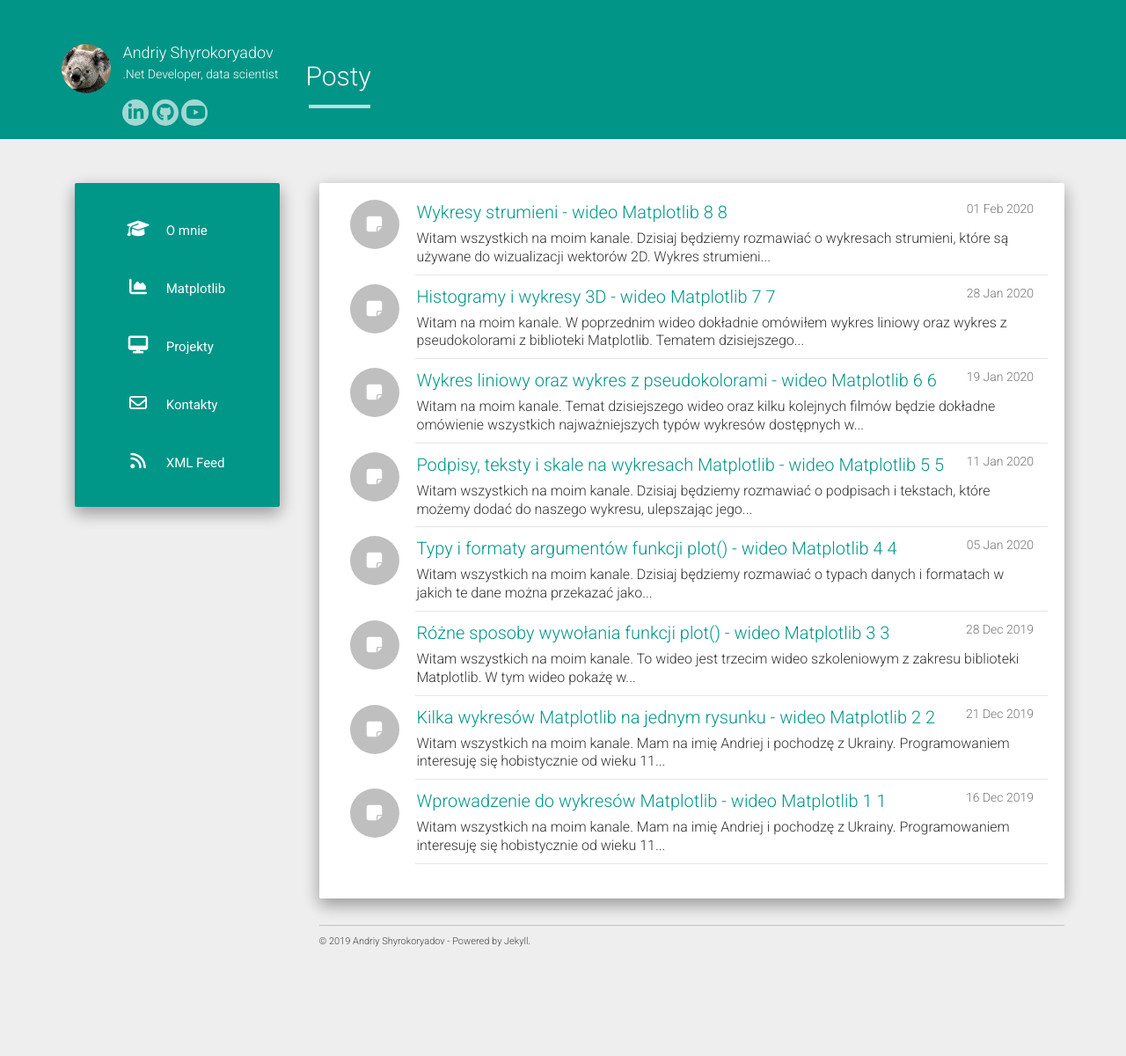
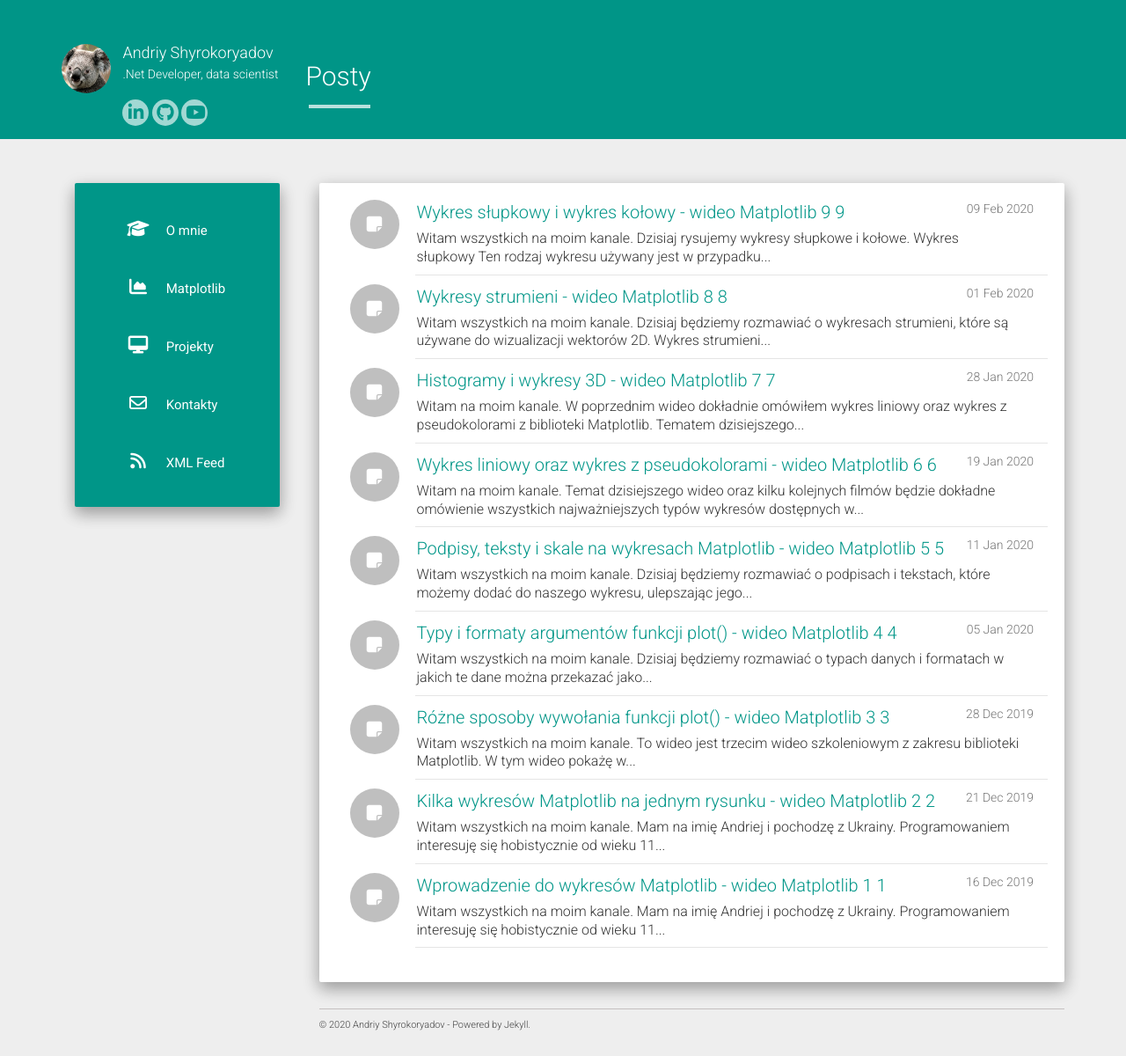
Before and after one commit to ashyrokoriadov/ashyrokoriadov.github.io, a Jekyll site: the page built from index.html, in a window 1280 px wide. Shown: the whole page at 88% size. Built offline with Jekyll 4.4.1, drawn with Linux system fonts in a browser that asks for light colours; nearby versions of some CDN libraries; the list of posts is cut into pages by our own code; before the commit the page ends 1105 px from its top, so only the background shows below that; some of the changed lines change nothing that is shown.

Commit message:
New text for video 9 has been added

```diff
--- a/_includes/footer.html
+++ b/_includes/footer.html
@@ -1,5 +1,5 @@
 <footer>
-  © 2019 Andriy Shyrokoryadov - Powered by Jekyll.
+  © 2020 Andriy Shyrokoryadov - Powered by Jekyll.
 </footer>
 <div align="center">
   <script async src="https://pagead2.googlesyndication.com/pagead/js/adsbygoogle.js"></script>
--- /dev/null
+++ b/_posts/2020-02-09-Wykresy_slupkowy_i_wykres_kolowy.md
@@ -0,0 +1,70 @@
+---
+title: Wykres słupkowy i wykres kołowy - wideo Matplotlib 9 9
+subtitle: Tekst do wideo Matplotlib 9 9 na kanale YouTube
+layout: page
+show_sidebar: false
+menubar: example_menu
+author: andrew
+category: Matplotlib
+categories: matplotlib
+---
+
+<center>
+<iframe width="560" height="315" src="https://www.youtube.com/embed/1AMoeG6QgqI" frameborder="0" allow="accelerometer; autoplay; encrypted-media; gyroscope; picture-in-picture" allowfullscreen></iframe>
+</center>
+
+Witam wszystkich na moim kanale. Dzisiaj rysujemy wykresy słupkowe i kołowe.
+
+#### **Wykres słupkowy**
+
+Ten rodzaj wykresu używany jest w przypadku prezentacji częstości wystąpienia określonych zjawisk, odpowiedzi, kategorii, charakterystyk lub w przypadku podziału jakieś liczby na kategorie, w tym przypadku każdy słupek odpowiada określonej kategorii, natomiast wysokość słupka odpowiada wartości liczbowej charakteryzującej daną kategorię.
+
+Do ćwiczenia będzie potrzebny zestaw danych: kategorie **X** i odpowiadające kategorii wartości **money**.
+
+Obecnie kategorie **X** to tylko tablica o długości 4 elementów z wartościami od 0 do 3. Tę tablicę otrzymaliśmy używając funkcji **arange** z pakietu numpy, podając jeden argument typu integer, oznaczający liczbę elementów w tablicy wynikowej.
+
+Wartości w tablice **money** zapisane są w formacie naukowym. Format naukowy to rodzaj formatu, w którym liczby są wyświetlane w notacji wykładniczej, zastępująca część liczby znakiem **e +n**, w której wartość **e**, czyli wykładnik, mnoży poprzednią liczbę o 10 do n-tej potęgi. Na przykład w formacie 2-dziesiętnym w formacie naukowym jest wyświetlana wartość 12345678901 w postaci 1.23 E + 10, co daje 1,23 od 10 do 10 potęgi. Na przykład pierwsza wartość w tablice money to 1.5e5, która oznacza wartość 1.5 * 10^5 lub 150 000.
+
+Zdefiniujemy funkcje **millions**, która zostanie użyta do formatowania wartości na osy Y. Wartości w formacie naukowym zostaną przeformatowane na wartości typu float z dokładnością do pierwszego miejsca po przycinku z dodaniem znaku $ na początku wartości i litery M na końcu. **Funkcja millions** zostanie przekazana jako argument konstruktora obiektu **FuncFormatter**. Ten obiekt, z kolei, zostanie przekazany jako argument do metody **set_major_formatter** obiektu **yaxis**. W taki sposób fukcja millions zostanie użyta do formatowania wartości na osi Y wykresu.
+
+Standardowo tworzymy obszar rysunku z wykresami używając funkcji **subplots**. Tym razem do rysunku dodamy 2 wykresy z podobnymi wartościami. Wykresy będą się różnić formatowaniem osi, właściwie pierwszy wykres będzie miał osie z formatowaniem, a drugi – bez formatowania.
+
+Kategorie w niniejszym przykładzie prezentują ludzi o imionach Bill, Fred, Mary i Sue. Żeby zmapować kategorie 0,1,2,3 na imiona użyjemy funkcji **plt.setp**, która jako parametry przyjmuje:
+-	oś, której dotyczy mapowanie nazw
+-	dane wejściowe [0,1,2,3]
+-	dane wyjściowe [Bill, Fred, Mary, Sue]
+
+Wykres słupkowy rysujemy używając funkcji **bar**, która w naszym przykładzie przyjmuje 2 argumenty: zestaw dany do osi X (tablica x) oraz zestaw danych do osi Y (tablica money). Aby sformatować oś Y wykresu należy użyć funkcji **yaxis.set_major_formatter(formatter)**.
+
+Wywołanie **plt.xticks(x, x)** przywraca znaczenie podpisów osi X do wartości z tablicy [0,1,2,3].
+
+Korygujemy układ wykresów poleceniem **plt.subplots_adjust** i wyświetlamy rysunek używając polecenia **plt.show**.
+
+#### **Diagram kołowy**
+
+**Diagram kołowy** używany jest w przypadku konieczności reprezentacji proporcji poszczegónych kategorii. Na diagramie kołowym długość łuku każdego wycinka (a także kąt środkowy na którym się opiera i pole powierzchni jaki wyznacza), jest proporcjonalna do ilości jaką przedstawia. Wszystkie wycinki diagramu zawsze tworzą pełne koło.
+
+Jako danych do diagramu kołowego użyjemy 4 kategorii **labels** z odpowiednimi wartościami **sizes** reprezuntująymi proporcje. Suma wszystkch wartości w tablicy sizes równa się 100. Wartościami tablicy labels będą artykuły biurowe.
+
+Cały wykres będzie się składał z 4 mniejszych wykresów.
+
+Do rysowanie wykresu kołowego używamy funkcji **pie**, która ma następujące parametry:
+-	**explode** - tablica o wielkości odpowiadającej liczbie kategorii. Każda wartość w tablicy explode określa o ile ta konkretna kategoria zostanie odsunięta od wykresu. W ramach ćwiczenia można poeksperymentować z różnymi wartościami;
+-	**size / labels** - właściwie są to dane, które tworzą diagram: wartości oraz ich podpisy;
+-	**autopct** - format wyświetlania wartości na diagramie, brak parametru skutkuje brakiem wyświetlania wartości na poszczególnych częściach diagramu;
+-	**shadow** - określa czy diagram ma rzucać cień;
+-	**startangle** - kąt początkowy, przy czym za wartość 0 przyjmuje się linia pozioma od środka diagramu w prawo;
+
+Narysujemy 4 wykresy i każdy wykres będzie różnił się przede wszystkim wartościami użytych parametrów. Odwołujemy się do poszczególnych wykresów jak do elementów tablicy dwuwymiarowej.
+
+Pierwszy wykres będzie rysowany z wysuniętą drugą kategorią oraz kątem początkowym o wartości 0. Początkiem wykresu jest linia pomiędzy niebieską kategorią „Pióra” oraz czerwoną kategorią „Markery”. Kąt początkowy jest kątem pomiędzy linią opisaną wcześniej, czyli początkiem wykresu, a wyobrażalną osią X. Dodatkowo dla każdego wykresu przy pomocy metody **axis**, która jest wywoływana z parametrem „**equal**”, zapewniamy, że wykres kołowy będzie miał kształt kręgu.
+
+Drugi wykres cechuje się bardziej wysuniętą kategorią „Ołówki” oraz kątem początkowym o wartości 90. Bardziej wysunięta kategoria „Ołówki” to wynik ustawienia większej wartości w tablicy **explode**. Jeżeli chodzi o kąt początkowy to jeżeli porównamy ułożenie wykresu z wykresem 1, zauważymy, że jest on obrócony o 90 stopni.
+
+W trzecim wykresie wysuwamy już 2 segmenty wykresu przez ustawienie odpowiednich wartości w tablice **explode**. Tradycyjnie zwiększamy kąt początkowy. Tym razem jego wartość wynosi 180 stopni: wykres 3 jest obrócony o 90 stopni w porównaniu z wykresem 2 i o 180 stopni w porównaniu z wykresem 1. Dodatkowo ustawiliśmy parametr **Shadow** na **False**, co usunęło cień na trzecim wykresie w porównaniu z wykresami 1 i 2.
+
+Przez ustawienie wszystkich wartości większych od zera w tablicy **explode** osiągamy ciekawy efekt odsunięcia od siebie wszystkich segmentów wykresu kołowego na wykresie 4. Kąt początkowy jest ustawiony na 270 stopni, co jest równoznaczne z ustawieniem wartości na -90 stopni.
+
+To był ostatni przykład na dziś. Dziękuję za uwagę. Jeżeli wideo było pomocne i dowiedziałeś się czegoś nowego to proszę zlajkuj go. Jeżeli wciąż masz pytania, to proszę zadaj je w komentarzu do wideo. A jeżeli chcesz być na bieżąco i dowiadywać się jako pierwszy o nowych wideo to subskrybuj na kanał i kliknij dzwonek. Tekst do tego wideo oraz przykłady kodu są dostępne na mojej stronie internetowej – link w opisie do wideo. Dziękuję.
+
+Kod z przykładami w wideo w formacie Jupyter Notebook jest dostępny <a href="/assets/code/code_script_matplotlib_wideo_9.ipynb" download>tu</a>.
```
Also changed, not shown: 4 other files.
